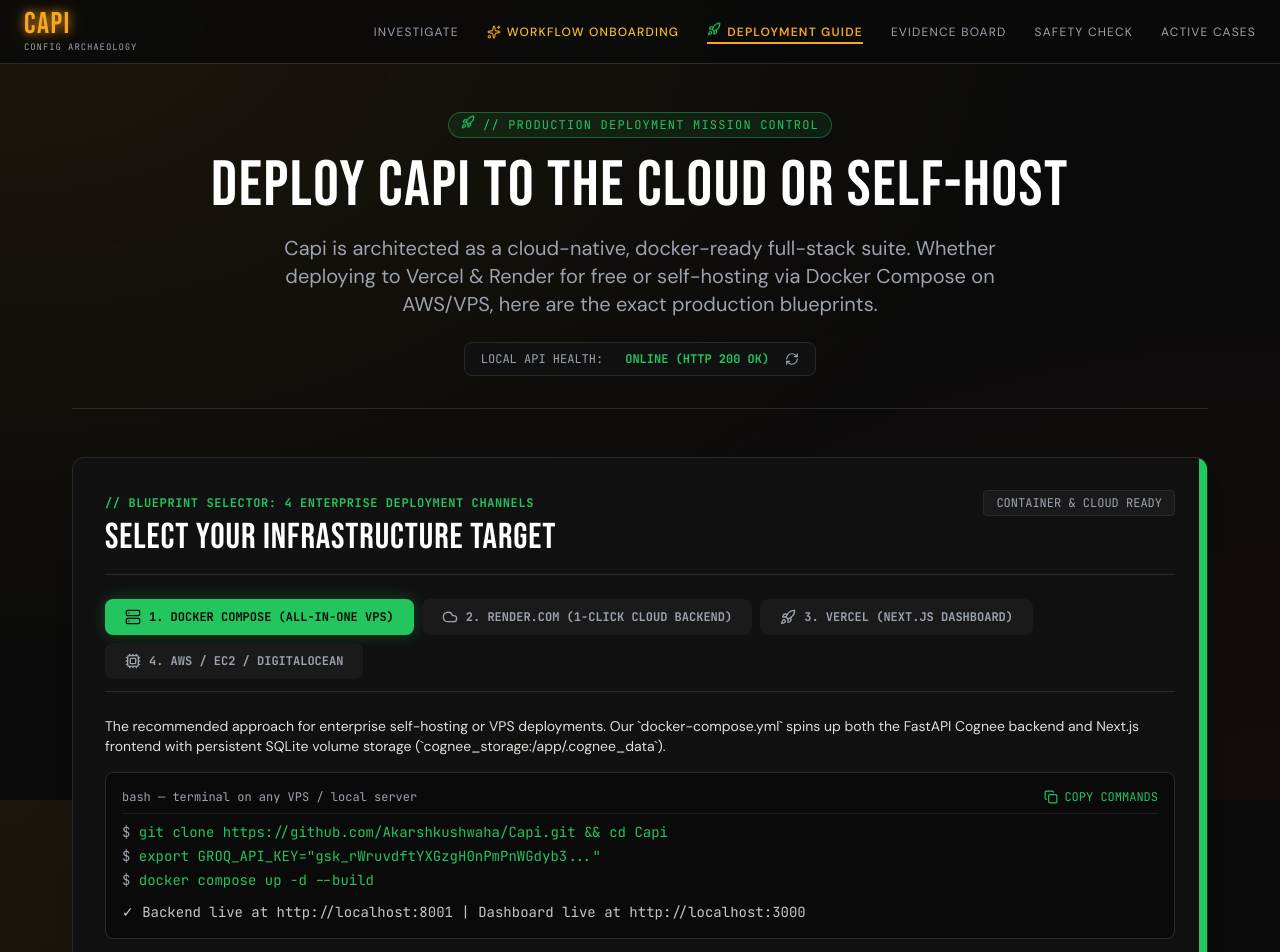
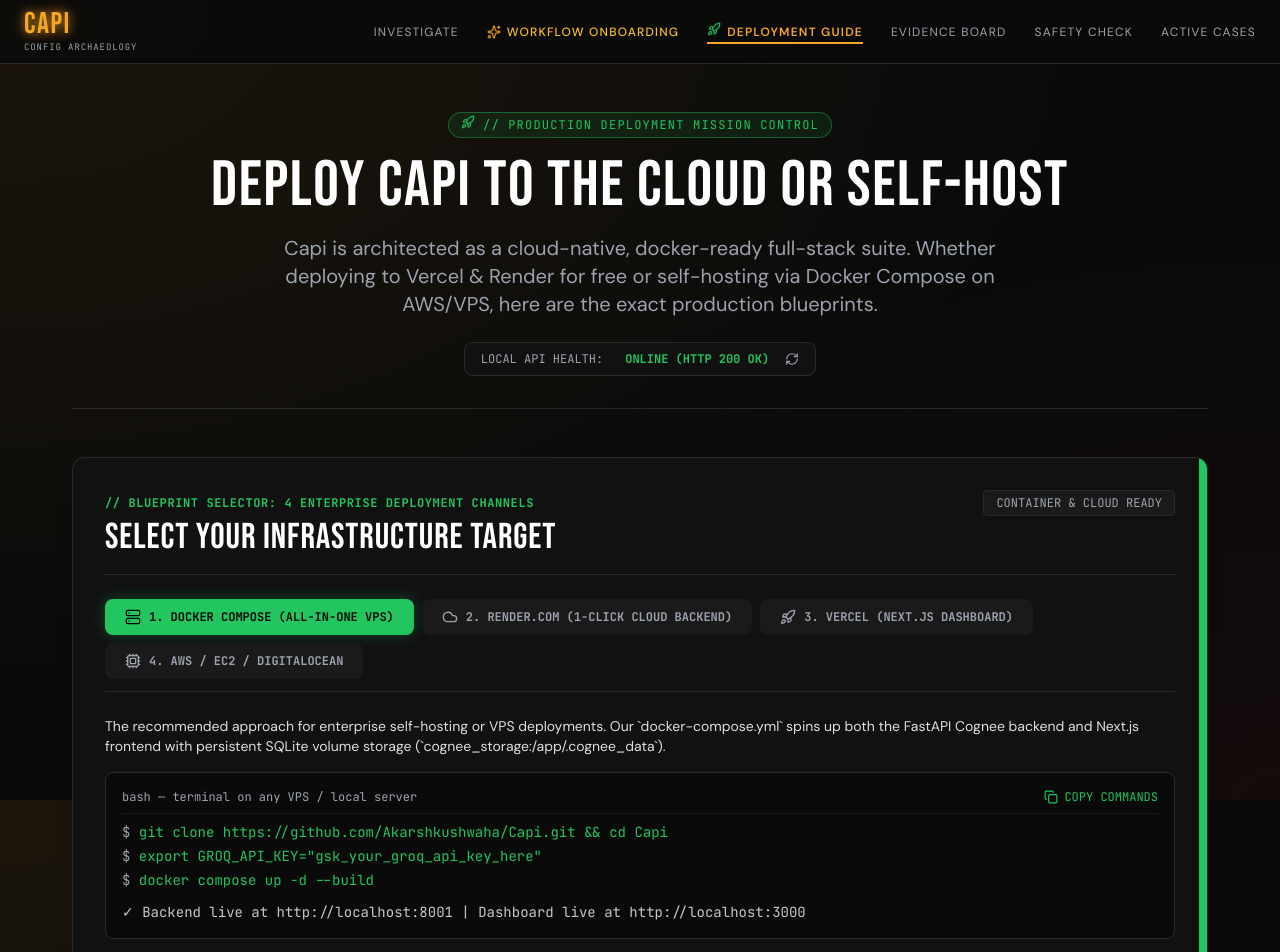
Before and after one commit to Akarshkushwaha/Capi, a Next.js app in the folder dashboard/: page /deploy in a window 1280 px wide. Shown: the top 952 px of the page. Built offline with nearby package versions, Linux system fonts and the light colour scheme.

Commit message:
security: remove exposed fallback Groq API key from docker-compose.yml and replace with generic placeholder

```diff
--- a/dashboard/src/app/deploy/page.tsx
+++ b/dashboard/src/app/deploy/page.tsx
@@ -155,7 +155,7 @@
               </div>
               <div className="space-y-1 text-[#22c55e]">
                 <p><span className="text-[#9ca3af]">$</span> git clone https://github.com/Akarshkushwaha/Capi.git && cd Capi</p>
-                <p><span className="text-[#9ca3af]">$</span> export GROQ_API_KEY="gsk_rWruvdftYXGzgH0nPmPnWGdyb3..."</p>
+                <p><span className="text-[#9ca3af]">$</span> export GROQ_API_KEY="gsk_your_groq_api_key_here"</p>
                 <p><span className="text-[#9ca3af]">$</span> docker compose up -d --build</p>
                 <p className="text-[#f5f5f0] pt-2 opacity-80">✓ Backend live at http://localhost:8001 | Dashboard live at http://localhost:3000</p>
               </div>
```
Also changed, not shown: 1 other file (tests, documents, lock files or other folders).
